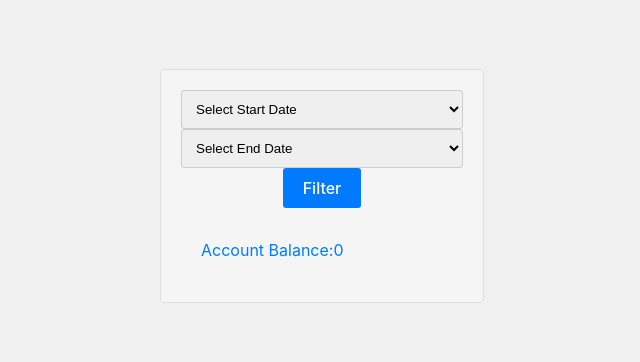
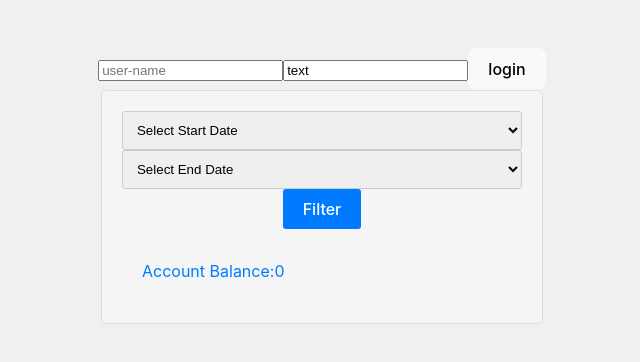
Before and after one commit to Netdreion/Bank-Study, a React (Vite) app: page / in a window 1280 px wide. Shown: the part 214-576 px from the top of the page, without its empty margins (318-958 px from the left). Built offline with nearby package versions, Linux system fonts and the light colour scheme.

Commit message:
login componenet created

```diff
--- a/src/App.jsx
+++ b/src/App.jsx
@@ -1,4 +1,5 @@
 import { useState } from "react";
+import Login from "./components/Login";
 
 import "./App.css";
 import TransactionFilters from "./components/TransactionFilters";
@@ -6,6 +7,7 @@ import TransactionFilters from "./components/TransactionFilters";
 function App() {
   return (
     <>
+      <Login />
       <TransactionFilters />
     </>
   );
--- /dev/null
+++ b/src/Components/Login.jsx
@@ -0,0 +1,33 @@
+import { useState } from "react";
+
+const Login = () => {
+  const [user, setUser] = useState({
+    userName: "",
+    password: null,
+  });
+  const handleChange = (e) => {
+    if (user.userName.lenght > 5 && user.pasword.length > 5) {
+      return (
+        <div>
+          <p>please enter more then 5 charecter</p>
+        </div>
+      );
+    } else {
+      setUser({ userName: e.target.value, password: e.target.value });
+    }
+  };
+
+  return (
+    <div>
+      <input
+        value={user.userName}
+        placeholder="user-name"
+        onChange={handleChange}
+      ></input>
+      <input value="text" placeholder="user-name"></input>
+      <button>login</button>
+    </div>
+  );
+};
+
+export default Login;
```
